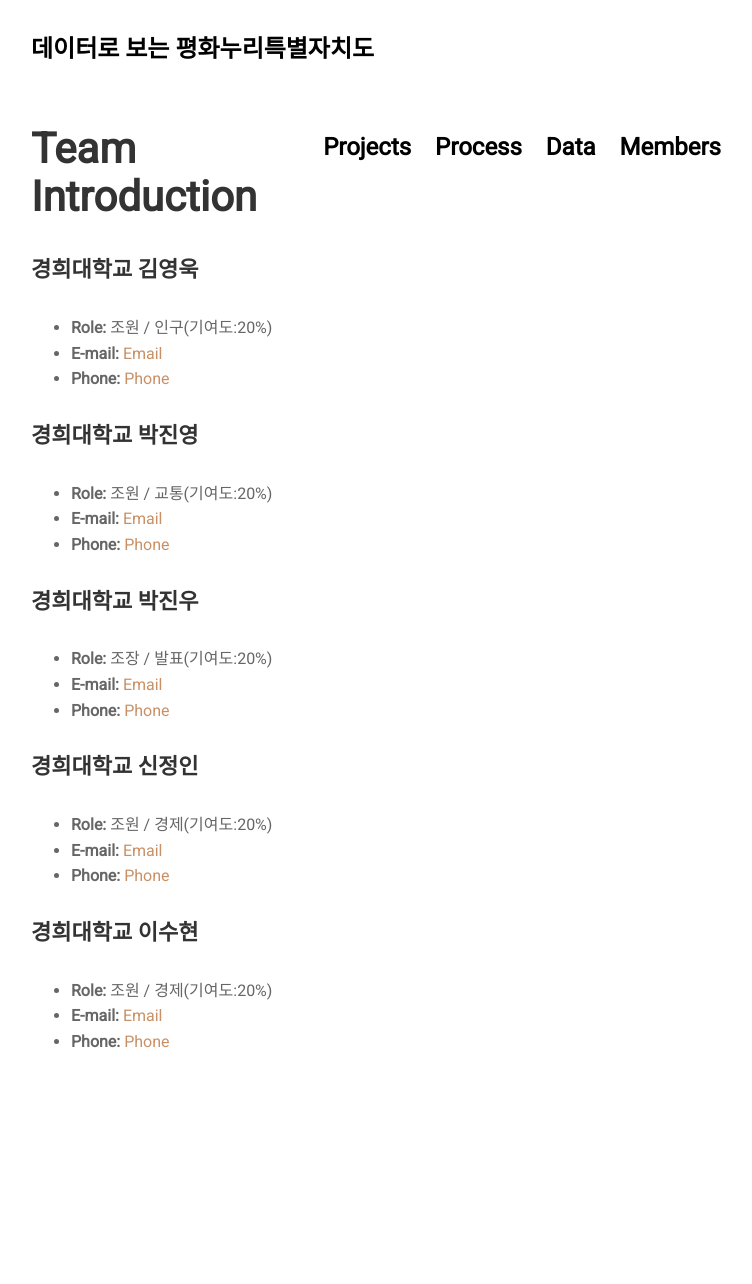
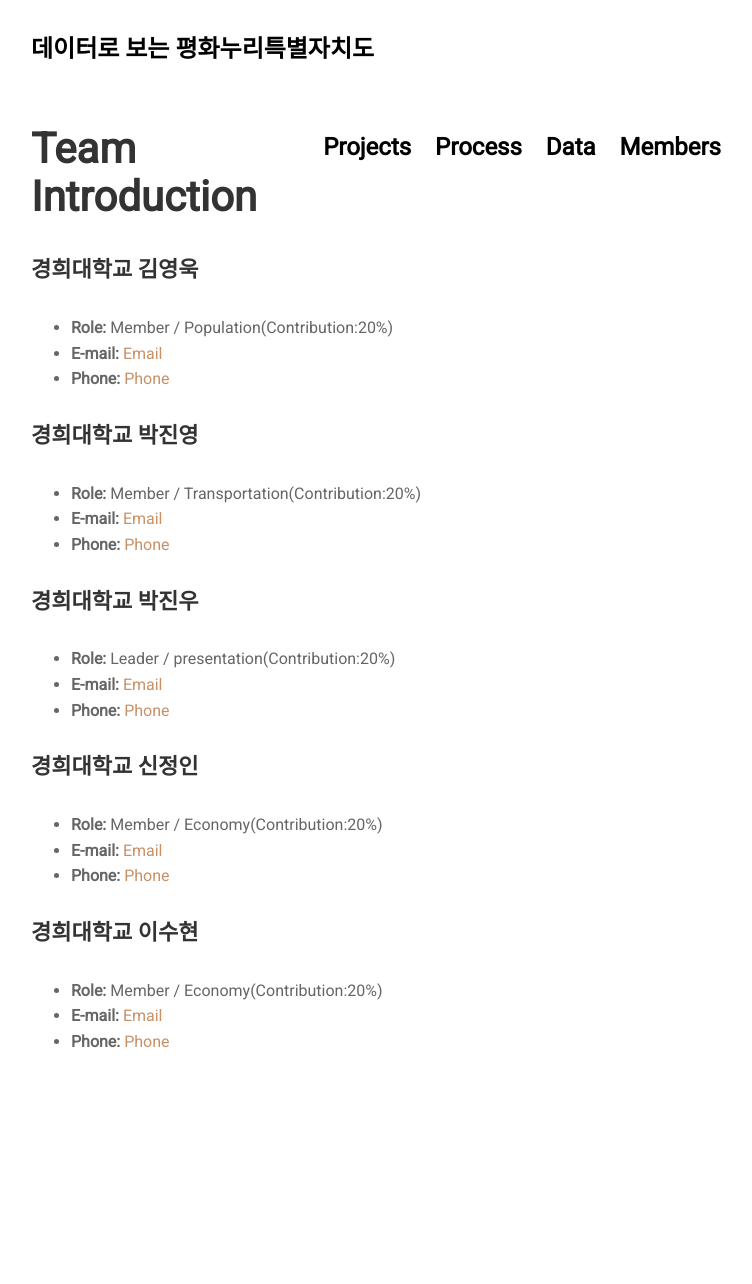
Before and after one commit to jinuew/SICM2002-6, a Jekyll site: the page built from pages/contact.md, in a window 1280 px wide. Shown: the whole page, without its empty margins (264-1016 px from the left). Built offline with Jekyll 4.4.1, drawn with Linux system fonts in a browser that asks for light colours; nearby versions of some CDN libraries.

Commit message:
Update contact.md

```diff
--- a/pages/contact.md
+++ b/pages/contact.md
@@ -7,26 +7,26 @@ permalink: /contact
 ## Team Introduction
 
 #### 경희대학교 김영욱
-- **Role:** 조원 / 인구(기여도:20%)
+- **Role:** Member / Population(Contribution:20%)
 - **E-mail:** [Email](mailto:duddnrdl10205@khu.ac.kr)
 - **Phone:** [Phone](tel:010-9967-8342)
 
 #### 경희대학교 박진영
-- **Role:** 조원 / 교통(기여도:20%)
+- **Role:** Member / Transportation(Contribution:20%)
 - **E-mail:** [Email](mailto:parkjy0701@naver.com)
 - **Phone:** [Phone](tel:010-2244-3971)
 
 #### 경희대학교 박진우
-- **Role:** 조장 / 발표(기여도:20%)
+- **Role:** Leader / presentation(Contribution:20%)
 - **E-mail:** [Email](mailto:p_jinwoo98@naver.com)
 - **Phone:** [Phone](tel:010-6365-2801)
 
 #### 경희대학교 신정인
-- **Role:** 조원 / 경제(기여도:20%)
+- **Role:** Member / Economy(Contribution:20%)
 - **E-mail:** [Email](mailto:3728e@khu.ac.kr)
 - **Phone:** [Phone](tel:010-6552-5099)
 
 #### 경희대학교 이수현
-- **Role:** 조원 / 경제(기여도:20%)
+- **Role:** Member / Economy(Contribution:20%)
 - **E-mail:** [Email](mailto:dltngus011208@khu.ac.kr)
 - **Phone:** [Phone](tel:010-3910-9609)
```
